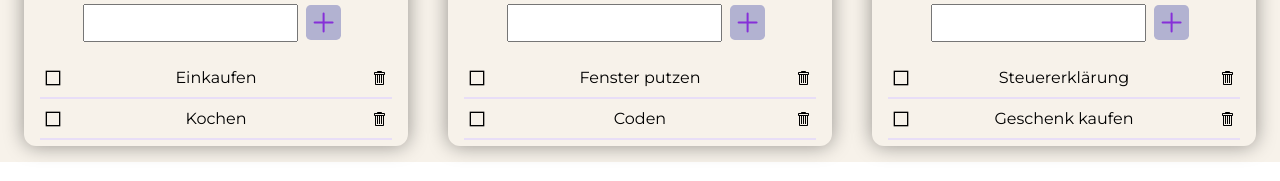
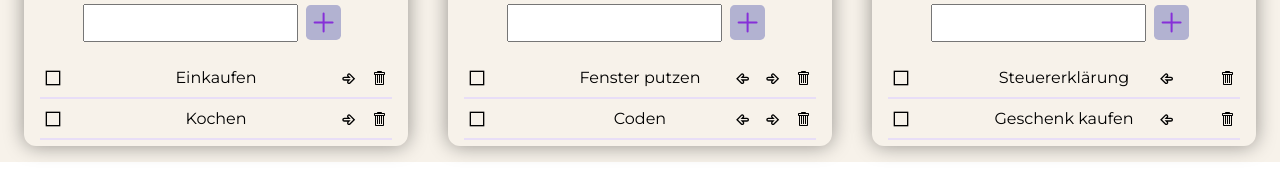
Before and after one commit to katarguedas/todo-lists, a React (Create React App) app: page / in a window 1280 px wide. Shown: the part 226-407 px from the top of the page. Built offline with nearby package versions, Linux system fonts and the light colour scheme.

Commit message:
forward button with 'shift' function

```diff
--- a/src/App.css
+++ b/src/App.css
@@ -83,3 +83,8 @@ input {
   right: 35px;
   top: 12px;
 }
+.arrowLeft {
+  position: absolute;
+  right: 65px;
+  top: 12px;
+}
--- a/src/App.js
+++ b/src/App.js
@@ -57,12 +57,15 @@ const listArray = [
   ]
   }
 ]
+console.log(typeof listArray)
 
 //--------------------------------------------------------------------
 
 function App() {
 
   const [todos, setTodos] = useState(listArray);
+
+  console.log(typeof todos)
 
   return (
     <div className="App">
@@ -72,7 +75,7 @@ function App() {
       <div className="listGroup">
         {
           todos.map(e => (
-          <List head={e.title} key={e.id} listId={e.id} items={e.tasks} todos={todos} setTodos={setTodos} />
+          <List head={e.title} key={e.id} listId={e.id} list={e} items={e.tasks} todos={todos} setTodos={setTodos} />
           ))
         }
       </div>
--- /dev/null
+++ b/src/components/Arrow.js
@@ -0,0 +1,78 @@
+import { TiArrowRightOutline, TiArrowLeftOutline } from "react-icons/ti";
+
+
+
+const Arrow = ({ list, todos, setTodos, taskId }) => {
+
+    const shiftLeft = () => {
+        console.log("Liste   ", list)
+        console.log("taskId:  ", taskId)
+
+
+        const getListIndex = () => {
+            for (let i = 0; i < todos.length; i++) {
+                if (list.id === todos[i].id)
+                return i
+            }
+        }
+
+        const listIndex = getListIndex()
+
+        const moveAndDelete = (array, index) => {
+            const t = [...todos]
+            t[listIndex + 1].tasks.push(array)
+            t[listIndex].tasks.splice(index, 1)
+            setTodos(t)
+        }
+
+        list.tasks.forEach(e => {
+            if (e.idi === taskId) {
+                const array = {
+                    idi: e.idi,
+                    text: e.text,
+                    done: e.done
+                }
+                let index = list.tasks.findIndex(e => {return (e.idi === taskId)})
+                console.log("Index: ",index)
+                moveAndDelete(array, index)
+
+            }
+        })
+
+        const listIndex2 = todos.findIndex(e => {
+            return (e.title === "Morgen")
+        })
+
+
+        const t = [...todos]
+        if (list.title === "Morgen") {
+            t[0].tasks.push()
+            setTodos(t);
+        }
+        return (null)
+    }
+
+    if (list.title === "Heute") {
+        // console.log("heute", list.title)
+        return (
+            <div className="arrowRight">
+                < TiArrowRightOutline onClick={shiftLeft} />
+            </div>
+        )
+    } else if (list.title === "Morgen") {
+        // console.log("morgen", list.title)
+        return (
+            <div>
+                < TiArrowLeftOutline className="arrowLeft" />
+                < TiArrowRightOutline className="arrowRight" onClick={shiftLeft} />
+            </div>
+        )
+    } else if (list.title === "Demnächst") {
+        // console.log("demnächst", list.title)
+        return <div>
+            < TiArrowLeftOutline className="arrowLeft" />
+        </div>
+    }
+}
+
+export default Arrow;
--- a/src/components/Input.js
+++ b/src/components/Input.js
@@ -10,27 +10,18 @@ const Input = ({ listId, todos, setTodos }) => {
 
     const newTodoItem = () => {
 
-        // finde heraus, in welcher Lsite die Eingabe erfolgt:
         const listIndex = todos.findIndex(e => {
-            if (e.id === listId) {
-                return listId
-            }
+            if (e.id === listId) return listId
         })
-        console.log("List-Index: ", listIndex)
-        const liLength = todos[listIndex].tasks.length;
-        console.log("Eingabe: ", todoNameRef.current.value)
-        console.log("TaskArrayLänge:", liLength)
 
-        if (todoNameRef !== "") {
+        if ((todoNameRef !== "") && (todoNameRef.current.value.trim() !== "")) {
 
-            const t = [ ...todos ];
-
-            t[listIndex].tasks[liLength] = {
-
+            const t = [...todos];
+            t[listIndex].tasks.push({
                 idi: uuidv4(),
                 text: todoNameRef.current.value,
                 done: false
-            }
+            })
             setTodos(t);
 
             todoNameRef.current.value = "";
--- a/src/components/List.js
+++ b/src/components/List.js
@@ -5,7 +5,7 @@ import Todo from "./Todo";
 //--------------------------------------------------------
 
 
-const List = ({head, listId, items, todos, setTodos}) => {
+const List = ({head, listId, list, items, todos, setTodos}) => {
 
     return (
         <div className="list">
@@ -14,7 +14,7 @@ const List = ({head, listId, items, todos, setTodos}) => {
             <Input listId={listId} todos={todos} setTodos={setTodos} />
             {
                 items.map(e => (
-                    <Todo task={e} key={e.idi} todos={todos} setTodos={setTodos} todoId={e.idi} />
+                    <Todo task={e} key={e.idi} todos={todos} setTodos={setTodos} todoId={e.idi} list={list} />
                 ))
             }
 
--- a/src/components/Todo.js
+++ b/src/components/Todo.js
@@ -1,12 +1,13 @@
 import { GoTrashcan } from "react-icons/go";
 import { GrCheckbox } from "react-icons/gr";
 import { GrCheckboxSelected } from "react-icons/gr";
-// import Arrows from "./Arrows.js";
+import { TiArrowRightOutline } from "react-icons/ti";
+import Arrow from "./Arrow.js";
 
 
 //---------------------------------------------------------------
 
-const Todo = ({ task, todos, setTodos, todoId }) => {
+const Todo = ({ task, todos, setTodos, todoId, list }) => {
 
     const deleteTodo = id => {
 
@@ -21,7 +22,7 @@ const Todo = ({ task, todos, setTodos, todoId }) => {
         }
         setTodos(t);
     }
-   //.................
+    //.................
     const toggleCheck = () => {
 
         const t = [...todos];
@@ -32,15 +33,14 @@ const Todo = ({ task, todos, setTodos, todoId }) => {
 
     //------------------
 
-
     //...........
 
     return (
         <div className="todoGroup">
-            <GrCheckbox onClick={toggleCheck} style={ task.done === true ?  {display: "none"} : {} } className="checkBox"/>
-            <GrCheckboxSelected onClick={toggleCheck} style={ task.done === false ? {display: "none"} : {} } className="checkBox" />
-            <span className="todos" style={task.done === true ? {textDecoration: "line-through"} : {}} >{task.text}</span>
-            {/* <Arrows todos={todos} className="arrowRight" /> */}
+            <GrCheckbox onClick={toggleCheck} style={task.done === true ? { display: "none" } : {}} className="checkBox" />
+            <GrCheckboxSelected onClick={toggleCheck} style={task.done === false ? { display: "none" } : {}} className="checkBox" />
+            <span className="todos" style={task.done === true ? { textDecoration: "line-through" } : {}} >{task.text}</span>
+            <Arrow list={list} todos={todos} setTodos={setTodos} taskId={task.idi}/>
             {/* < TiArrowRightOutline className="arrowRight"/> */}
             < GoTrashcan onClick={deleteTodo} className="trash" />
         </div>
```
